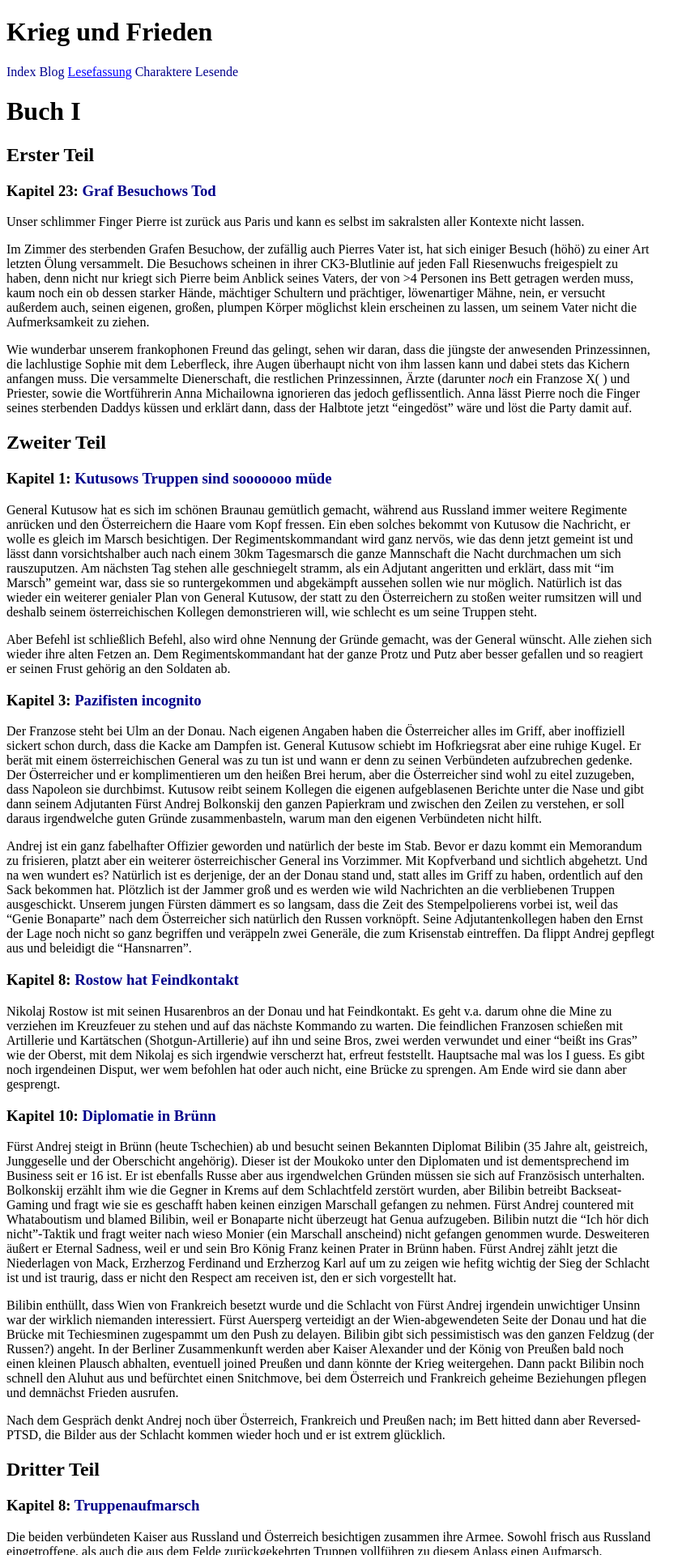
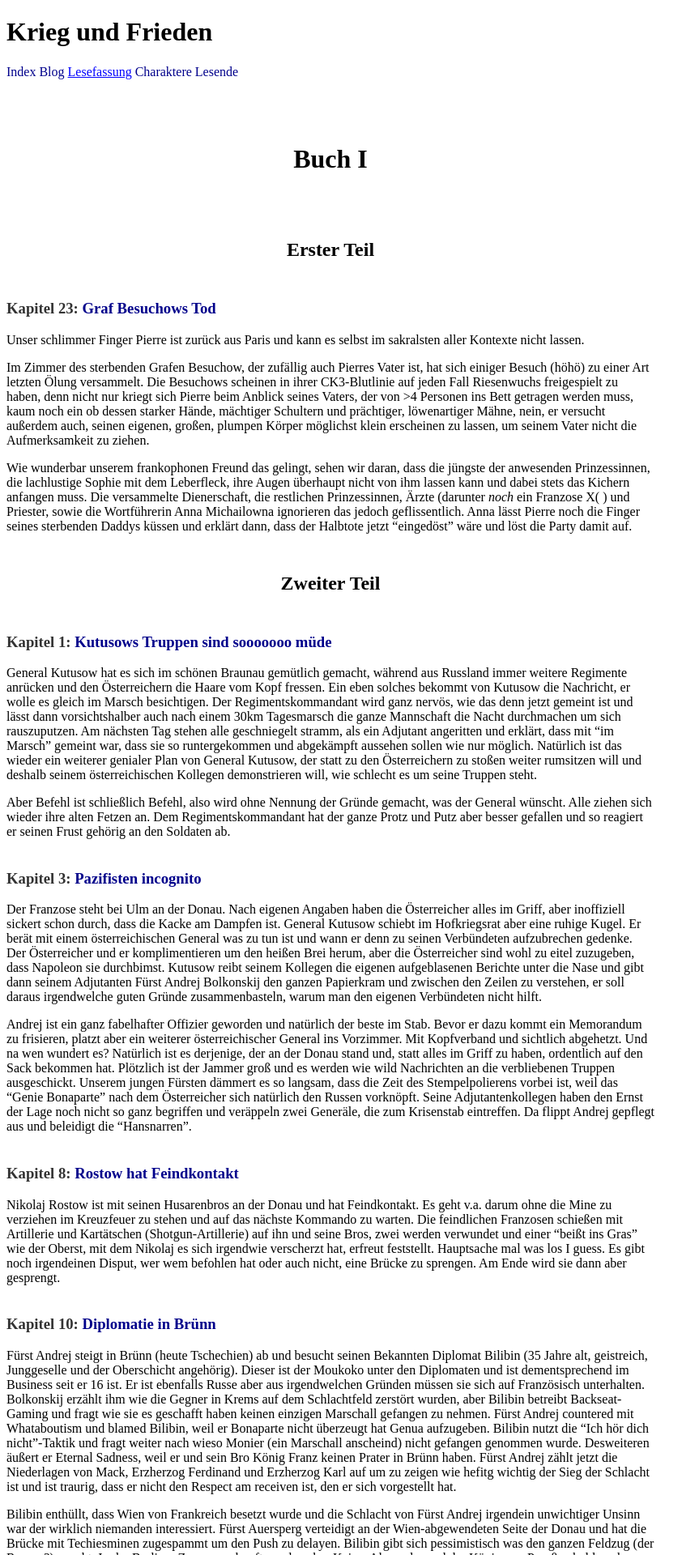
Before and after one commit to c-auri/ZAEH, a Jekyll site: the page built from lesefassung.html, in a window 1280 px wide. Shown: the top 1920 px of the page at 81% size, without its empty margins (0-863 px from the left). Built offline with Jekyll 4.4.1, drawn with Linux system fonts in a browser that asks for light colours.

Commit message:
Add styles for lesefassung.html

```diff
--- a/_sass/main.scss
+++ b/_sass/main.scss
@@ -22,7 +22,8 @@ a.current {
   text-decoration: underline;
 }
 
-.blogpost-header > a:hover {
+.blogpost-header > a:hover,
+.reading-version > a:hover {
   text-decoration: none;
 }
 
@@ -78,3 +79,20 @@ td.enumeration {
 li.character {
   color: #333;
 }
+
+h1.reading-version, h2.reading-version {
+  text-align: center;
+}
+
+h1.reading-version {
+  margin: 2.5em;
+}
+
+h2.reading-version {
+  margin: 2em;
+}
+
+h3.reading-version {
+  margin-top: 2em;
+  color: #333;
+}
--- a/lesefassung.html
+++ b/lesefassung.html
@@ -2,22 +2,22 @@
 title: Krieg und Frieden - Lesefassung
 ---
 {% for book in site.books %}
-    <h1>{{ book.name }}</h1>
+    <h1 class="reading-version">{{ book.name }}</h1>
     {% assign parts = site.parts | where: 'book', book.number %}
     {% for part in parts %}
-        <h2>{{ part.name_in_book }}</h2>
+        <h2 class="reading-version">{{ part.name_in_book }}</h2>
         {% for summary in site.summaries %}
             {% if summary.chapter[0] > part.to_chapter %}
                 {% break %}
             {% endif %}
             {% if summary.chapter[0] >= part.from_chapter  %}
-                <h3>
+                <h3 class="reading-version">
                     Kapitel {{ summary.chapter[1] }}:
                     <a href="{{ summary.url }}">  {{ summary.title }} </a>
                 </h3>
-                <p>
+                <div class="test">
                     {{ summary.content }}
-                </p>
+                </div>
             {% endif %}
         {% endfor %}
     {% endfor %}
```
